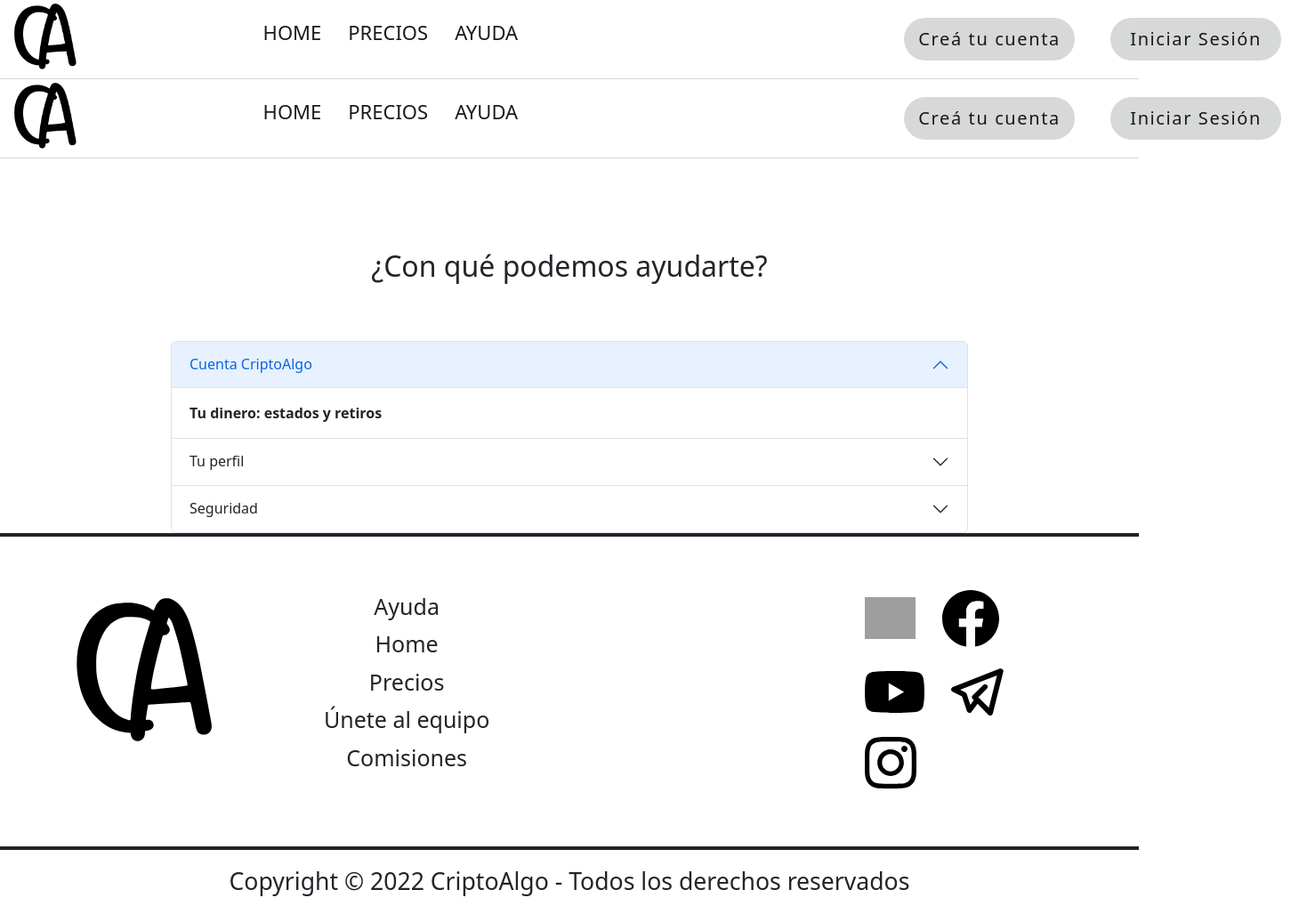
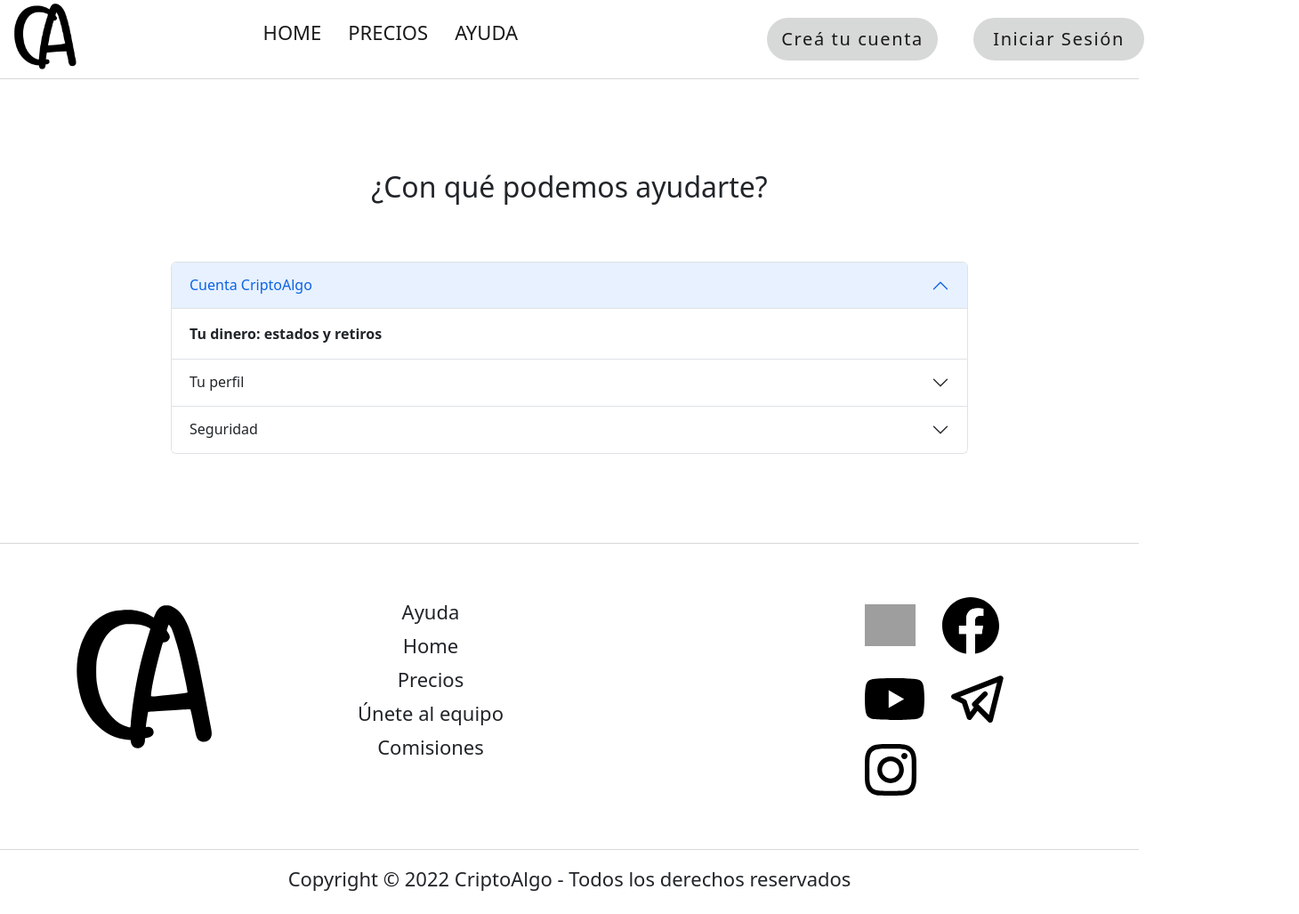
Before and after one commit to No-Country/C7-22-JavaReact, a React (Create React App) app in the folder Frontend/my-app/: page /ayuda in a window 1280 px wide. Shown: the whole page at 89% size, 1460 px wide, since content can reach past the window. Built offline with nearby package versions, Linux system fonts and the light colour scheme; grey boxes are pictures that could not be loaded.

Commit message:
detalles nav-home-footer-ayuda

```diff
--- a/Frontend/my-app/src/components/Ayuda/Ayuda.css
+++ b/Frontend/my-app/src/components/Ayuda/Ayuda.css
@@ -1,3 +1,7 @@
+.helpContainer{
+    padding-bottom:100px;
+}
+
 .divAyudaCentro{
 
 
--- a/Frontend/my-app/src/components/Ayuda/Ayuda.jsx
+++ b/Frontend/my-app/src/components/Ayuda/Ayuda.jsx
@@ -1,13 +1,10 @@
 import React from "react";
-import NavBar from "../NavBar/NavBar";
 import '../Ayuda/Ayuda.css'
 export default function Ayuda() {
   return (
     <>
-      <div>
-        <NavBar />
-      </div>
-      <div className="">
+
+      <div className="helpContainer">
         <h2 className="tituloCentro">¿Con qué podemos ayudarte? </h2>
         <div className="accordion divAyudaCentro" id="accordionExample">
           <div className="accordion-item">
--- a/Frontend/my-app/src/components/Footer/Footer.css
+++ b/Frontend/my-app/src/components/Footer/Footer.css
@@ -1,6 +1,6 @@
 .contentFooter{
-    border-top:4px solid;
-    border-bottom: 4px solid;
+    border-top:1px solid #D7D8D8;
+    border-bottom: 1px solid #D7D8D8;
     padding-top:60px;
     padding-bottom: 60px;
 }
@@ -17,10 +17,11 @@
 
 .listFooter{
     display: flex;
+    padding-left: 50px;
 }
 
 .list {
-    font-size: 25px;
+    font-size: 22px;
     text-align: center;
 }
 
@@ -61,7 +62,7 @@
 }
 
 .copyright{
-    font-size: 26.6px;
+    font-size: 22px;
     text-align: center;
 }
 
--- a/Frontend/my-app/src/components/NavBar/NavBar.css
+++ b/Frontend/my-app/src/components/NavBar/NavBar.css
@@ -37,14 +37,13 @@
 .divRight{
    display: flex;
    justify-content: flex-end;
-   margin-left: 30%;
    align-items: center;
+   padding-left:230px;
 }
 
 .buttonStyle{
-
+    justify-self: end;
     background: #d7d8d8;
-    margin-right: 30px;
     width: 12rem;
     border-radius: 35px;
     margin: 20px;
--- a/Frontend/my-app/src/components/NavBar/NavBar.jsx
+++ b/Frontend/my-app/src/components/NavBar/NavBar.jsx
@@ -1,7 +1,6 @@
 import React from "react";
 import "./NavBar.css";
 import { Link } from "react-router-dom";
-import Ayuda from "../Ayuda/Ayuda.jsx";
 export default function NavBar() {
   return (
     <header>
--- a/Frontend/my-app/src/index.js
+++ b/Frontend/my-app/src/index.js
@@ -1,7 +1,6 @@
 import React from 'react';
 import ReactDOM from 'react-dom/client';
 import './index.css';
-import * as bootstrap from 'bootstrap';
 import 'bootstrap/dist/css/bootstrap.min.css';
 import {App} from './App';
 
```
